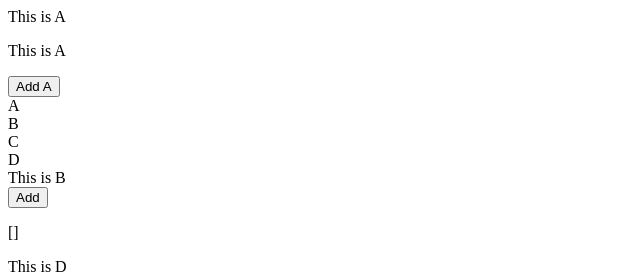
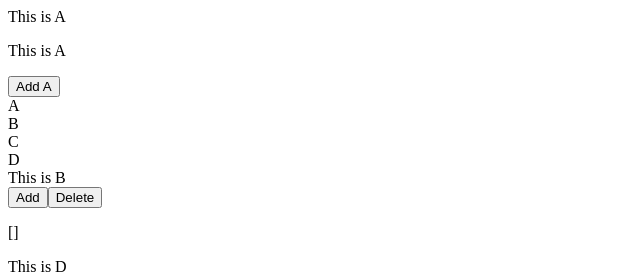
Before and after one commit to koyamal/pra_vue3, a Vue app in the folder vuePractive/: page / in a window 1280 px wide. Shown: the top 277 px of the page, without its empty margins (0-640 px from the left). Built offline with nearby package versions, Linux system fonts and the light colour scheme.

Commit message:
Add clear button

```diff
--- a/vuePractive/src/components/atom/B.vue
+++ b/vuePractive/src/components/atom/B.vue
@@ -19,5 +19,6 @@ export default {
 <template>
   <div>This is B</div>
   <button @click="addContent">Add</button>
+  <button @click="() => contentBox = []">Delete</button>
   <p>{{ contentBox }}</p>
 </template>
```
